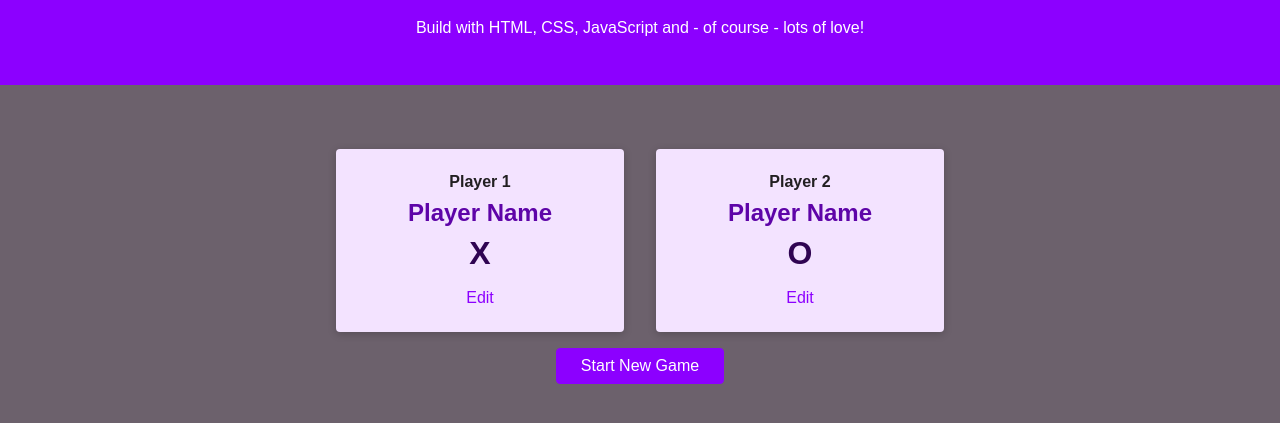
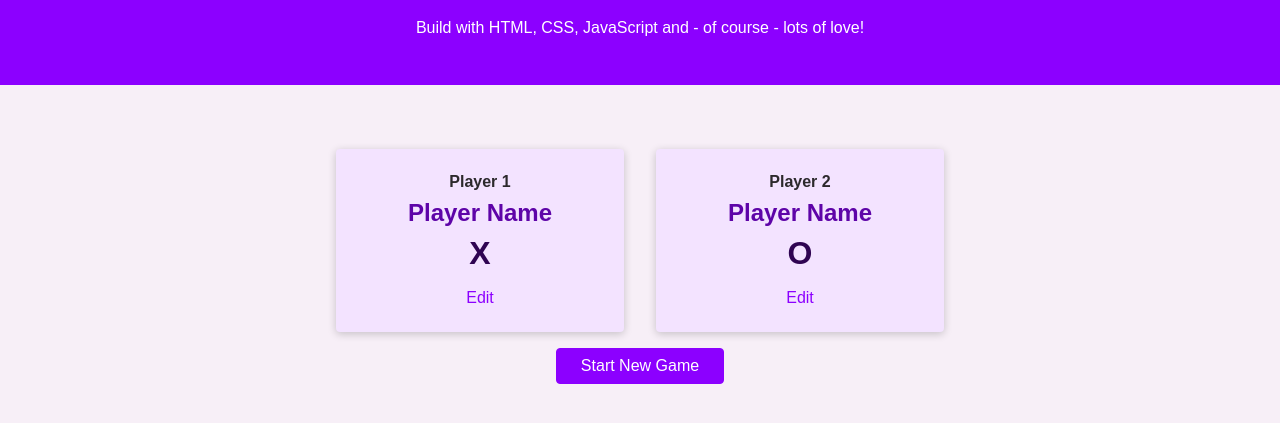
Before and after one commit to COOL26/tic-tac-tow, a plain HTML site: page index.html in a window 1280 px wide. Shown: the part 93-516 px from the top of the page. Drawn offline with Linux system fonts and the light colour scheme.

Commit message:
changed color

```diff
--- a/styles/styles.css
+++ b/styles/styles.css
@@ -1,8 +1,8 @@
 body {
   margin: 0;
   font-family: "Open-Sans", sans-serif;
-  color: rgb(33, 31, 33);
-  background-color: rgb(108, 97, 108);
+  color: rgb(44, 41, 44);
+  background-color: rgb(247, 239, 247);
 }
 
 #main-header {
```
